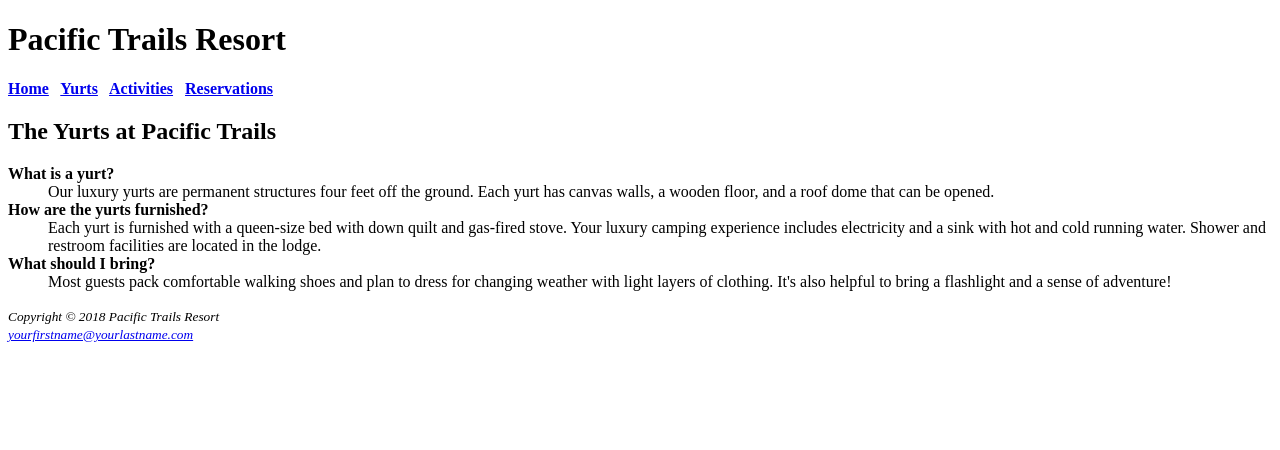
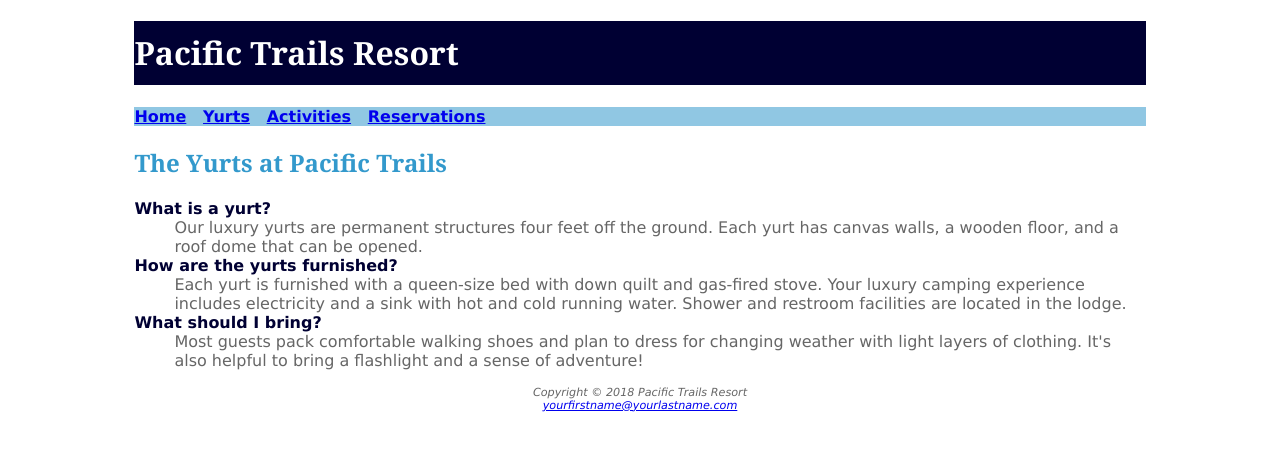
Before and after one commit to 44144-fa21/ch3-case-study-martintsanchez, a plain HTML site: page yurts.html in a window 1280 px wide. Drawn offline with Linux system fonts and the light colour scheme.

Commit message:
Ch3Case-Study
Coded the CSS style of the ch3 case

```diff
--- /dev/null
+++ b/pacific.css
@@ -0,0 +1,47 @@
+body {
+  background-color: #FFFFFF;
+  color: #666666;
+  font-family: Verdana, Arial, sans-serif;
+}
+
+header {
+  background-color: #000033;
+  color: #FFFFFF;
+  font-family: Georgia, sans-serif;
+}
+
+h1 {
+  line-height: 200%;
+}
+
+nav {
+  font-weight: bold;
+  background-color: #90C7E3;
+}
+
+h2 {
+  color: #3399CC;
+  font-family: Georgia, sans-serif;
+}
+
+dt {
+  color: #000033;
+  font-weight: bold;
+}
+
+#resort {
+  color: #000033;
+  font-size: 1.2em;
+}
+
+footer {
+  font-size: .70em;
+  font-style: italic;
+  text-align: center;
+}
+
+#wrapper {
+  width: 80%;
+  margin-right: auto;
+  margin-left: auto;
+}
--- a/yurts.html
+++ b/yurts.html
@@ -1,39 +1,45 @@
 <!DOCTYPE html>
 <html lang="en">
+
 <head>
   <title>Pacific Trails Resort :: Yurts</title>
   <meta charset="utf-8">
+  <link href="pacific.css" rel="stylesheet">
 </head>
+
 <body>
+  <div id="wrapper">
     <header>
       <h1>Pacific Trails Resort</h1>
     </header>
     <nav>
-<b>
+
       <a href="index.html">Home</a> &nbsp;
       <a href="yurts.html">Yurts</a> &nbsp;
       <a href="activities.html">Activities</a> &nbsp;
       <a href="reservations.html">Reservations</a>
-</b>
+
     </nav>
     <main>
       <h2>The Yurts at Pacific Trails</h2>
       <dl>
-<dt><strong>What is a yurt?</strong></dt>
+        <dt>What is a yurt?</dt>
         <dd>Our luxury yurts are permanent structures four feet off the ground. Each yurt has
           canvas walls, a wooden floor, and a roof dome that can be opened.</dd>
-<dt><strong>How are the yurts furnished?</strong></dt>
+        <dt>How are the yurts furnished?</dt>
         <dd>Each yurt is furnished with a queen-size bed with down quilt and gas-fired stove.
           Your luxury camping experience includes electricity and a sink with hot and
           cold running water. Shower and restroom facilities are located in the lodge.</dd>
-<dt><strong>What should I bring?</strong></dt>
+        <dt>What should I bring?</dt>
         <dd>Most guests pack comfortable walking shoes and plan to dress for changing weather with light layers of clothing. It&#39;s also helpful to bring a flashlight and a sense of adventure!</dd>
       </dl>
     </main>
     <footer>
-<small><i>Copyright &copy; 2018 Pacific Trails Resort<br>
+      Copyright &copy; 2018 Pacific Trails Resort<br>
       <a href="mailto:yourfirstname@yourlastname.com">yourfirstname@yourlastname.com</a>
-</i></small>
+
     </footer>
+  </div>
 </body>
+
 </html>
```
Also changed, not shown: index.html (+13 -6 lines). Lines whose indentation alone changed are shown as unchanged.
